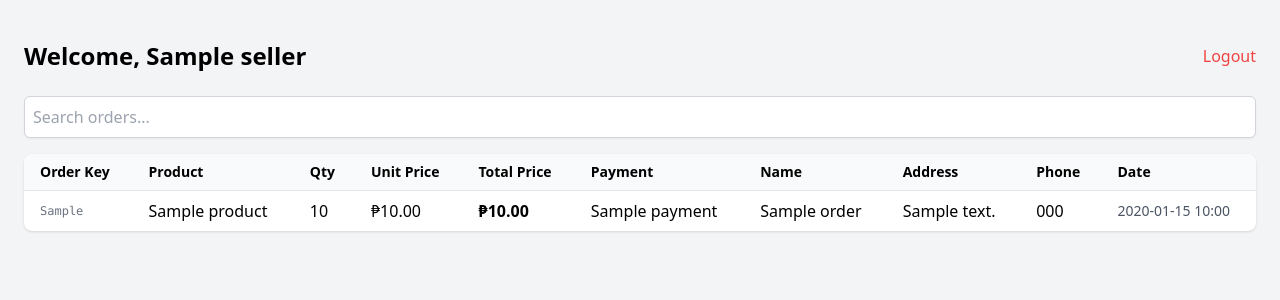
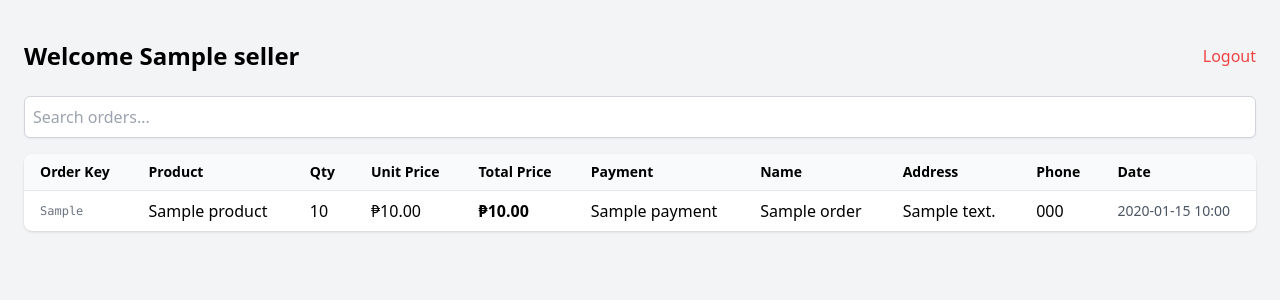
Before and after one commit to Verna-11/msgbot-app, a Flask app: template templates/dashboard.html in a window 1280 px wide. Shown: the top 300 px of the page. Run offline with Flask 3, Linux system fonts and the light colour scheme; the template is opened without the code that fills it: most values are stand-ins (such as "Sample title", 1, 10 or a date in 2020); some libraries are stand-ins or nearby versions.

Commit message:
modified

```diff
--- a/templates/dashboard.html
+++ b/templates/dashboard.html
@@ -7,7 +7,7 @@
 <body class="bg-gray-100 min-h-screen px-6 py-10">
   <div class="max-w-7xl mx-auto">
     <div class="mb-6 flex justify-between items-center">
-      <h1 class="text-2xl font-bold">Welcome, {{ seller }}</h1>
+      <h1 class="text-2xl font-bold">Welcome  {{ seller }}</h1>
       <a href="/logout" class="text-red-500 hover:underline">Logout</a>
     </div>
 
@@ -39,7 +39,7 @@
             <td class="px-4 py-2">{{ order.product }}</td>
             <td class="px-4 py-2">{{ order.quantity }}</td>
             <td class="px-4 py-2">₱{{ '%.2f' | format(order[9]) }}</td>
-            <td class="px-4 py-2 font-semibold">₱{{ '%.2f' | format(order.price) }}</td>
+            <td class="px-4 py-2 font-semibold">₱{{ '%.2f' | format(order[3]) }}</td>
             <td class="px-4 py-2">{{ order.payment }}</td>
             <td class="px-4 py-2">{{ order.name }}</td>
             <td class="px-4 py-2">{{ order.address }}</td>
```
